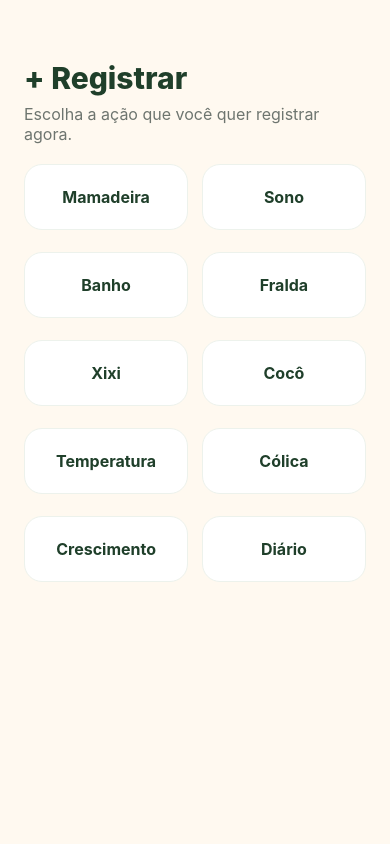
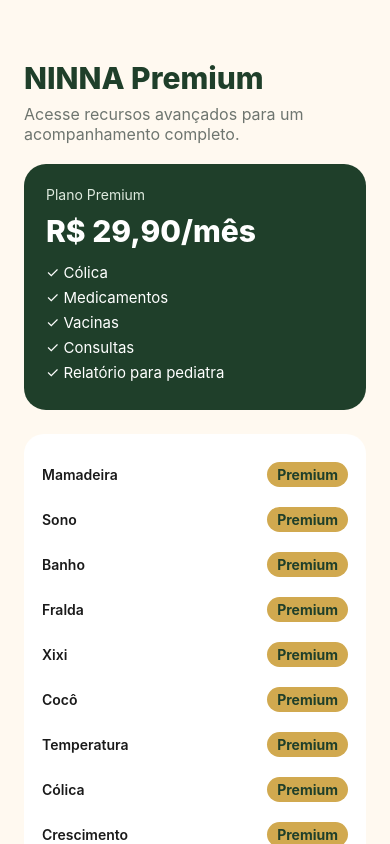
Before and after one commit to pamellacsm/ninna-app, a React Native app in the folder mobile/: screen /Premium in a window 390 px wide. Built offline with nearby package versions, Linux system fonts and the light colour scheme.

Commit message:
Ajustar tela Premium do app NINNA

```diff
--- a/mobile/src/screens/PremiumScreen.tsx
+++ b/mobile/src/screens/PremiumScreen.tsx
@@ -15,19 +15,34 @@
   'Diário',
 ];
 
-export default function RegisterOptionsScreen() {
+export default function PremiumScreen() {
   return (
     <ScrollView style={styles.container} contentContainerStyle={styles.content}>
-      <Text style={styles.title}>+ Registrar</Text>
-      <Text style={styles.subtitle}>Escolha a ação que você quer registrar agora.</Text>
+      <Text style={styles.title}>NINNA Premium</Text>
+      <Text style={styles.subtitle}>Acesse recursos avançados para um acompanhamento completo.</Text>
 
-      <View style={styles.grid}>
+      <View style={styles.cardHighlight}>
+        <Text style={styles.cardLabel}>Plano Premium</Text>
+        <Text style={styles.price}>R$ 29,90/mês</Text>
+        <Text style={styles.feature}>✓ Cólica</Text>
+        <Text style={styles.feature}>✓ Medicamentos</Text>
+        <Text style={styles.feature}>✓ Vacinas</Text>
+        <Text style={styles.feature}>✓ Consultas</Text>
+        <Text style={styles.feature}>✓ Relatório para pediatra</Text>
+      </View>
+
+      <View style={styles.list}>
         {options.map((item) => (
-          <Pressable key={item} style={styles.card}>
-            <Text style={styles.cardText}>{item}</Text>
-          </Pressable>
+          <View key={item} style={styles.itemRow}>
+            <Text style={styles.itemText}>{item}</Text>
+            <Text style={styles.badge}>Premium</Text>
+          </View>
         ))}
       </View>
+
+      <Pressable style={styles.button}>
+        <Text style={styles.buttonText}>Ativar Premium</Text>
+      </Pressable>
     </ScrollView>
   );
 }
@@ -37,22 +52,24 @@
   content: { padding: 24, paddingTop: 60 },
   title: { color: colors.greenDeep, fontSize: 30, fontWeight: '800' },
   subtitle: { color: colors.muted, fontSize: 16, marginTop: 8, marginBottom: 20 },
-  grid: {
-    flexDirection: 'row',
-    flexWrap: 'wrap',
-    justifyContent: 'space-between',
-    gap: 10,
+  cardHighlight: {
+    backgroundColor: colors.greenDeep,
+    borderRadius: 22,
+    padding: 22,
+    marginBottom: 24,
   },
-  card: {
-    width: '48%',
-    backgroundColor: colors.white,
-    borderRadius: 18,
-    paddingVertical: 22,
-    paddingHorizontal: 12,
+  cardLabel: { color: '#dfeadf', fontSize: 14 },
+  price: { color: colors.white, fontSize: 30, fontWeight: '800', marginTop: 10, marginBottom: 14 },
+  feature: { color: colors.white, fontSize: 15, marginBottom: 6 },
+  list: { backgroundColor: colors.white, borderRadius: 20, padding: 18, marginBottom: 20 },
+  itemRow: { flexDirection: 'row', justifyContent: 'space-between', alignItems: 'center', paddingVertical: 10 },
+  itemText: { color: colors.text, fontWeight: '600' },
+  badge: { backgroundColor: colors.gold, color: colors.greenDeep, borderRadius: 999, paddingHorizontal: 10, paddingVertical: 4, fontWeight: '700' },
+  button: {
+    backgroundColor: colors.gold,
+    borderRadius: 14,
+    paddingVertical: 16,
     alignItems: 'center',
-    borderWidth: 1,
-    borderColor: '#edf2ec',
-    marginBottom: 12,
   },
-  cardText: { color: colors.greenDeep, fontWeight: '700', fontSize: 16 },
+  buttonText: { color: colors.greenDeep, fontWeight: '800', fontSize: 18 },
 });
```
